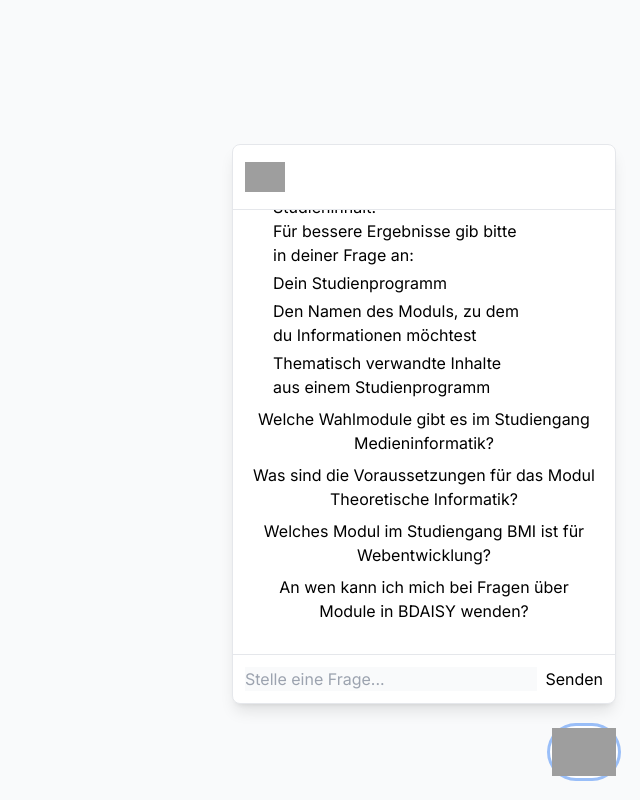
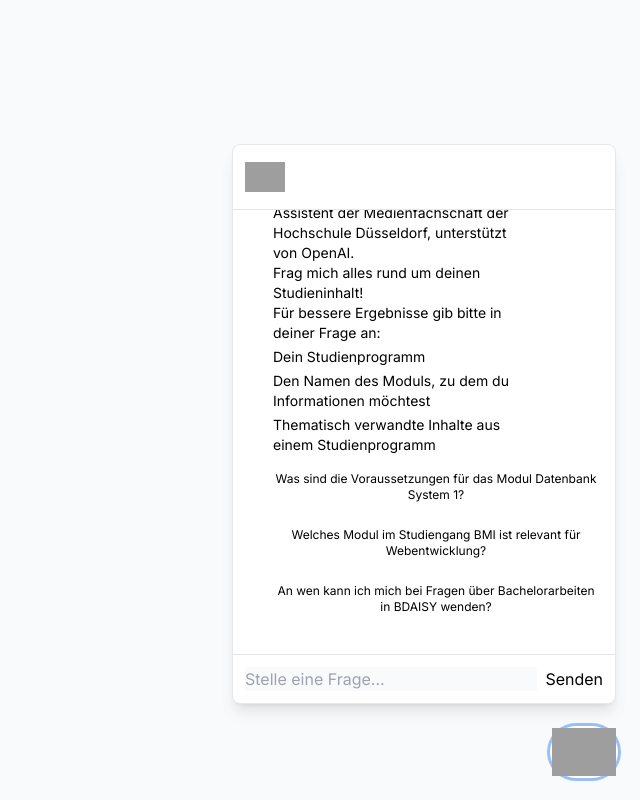
Before and after one commit to hihihien/rag-openai-pinecone, a Next.js app in the folder frontend/: page / in a window 1280 px wide. Both pictures are taken after a click on the element 1224 px from the left and 752 px from the top of the page. Shown: the whole page, without its empty margins (640-1280 px from the left). Built offline with nearby package versions, Linux system fonts and the light colour scheme; grey boxes are pictures that could not be loaded.

Commit message:
edit minor

```diff
--- a/frontend/app/globals.css
+++ b/frontend/app/globals.css
@@ -6,22 +6,12 @@
 /* If using Tailwind, ensure your build process includes these directives */
 
 :root {
-  --foreground-rgb: 0, 0, 0;
+  --foreground-rgb: 0, 0, 0; /* white */
 }
 
 @media (prefers-color-scheme: dark) {
   :root {
-    --foreground-rgb: 255, 255, 255;
-  }
-}
-
-body {
-  color: rgb(var(--foreground-rgb));
-}
-
-@layer utilities {
-  .text-balance {
-    text-align: justify;
+    --foreground-rgb: 255, 255, 255; /* black */
   }
 }
 
--- a/frontend/app/page.tsx
+++ b/frontend/app/page.tsx
@@ -62,10 +62,9 @@ export default function HomePage() {
 
   // Suggested quick questions
   const suggestions = [
-    'Welche Wahlmodule gibt es im Studiengang Medieninformatik?',
-    'Was sind die Voraussetzungen für das Modul Theoretische Informatik?',
-    'Welches Modul im Studiengang BMI ist für Webentwicklung?',
-    'An wen kann ich mich bei Fragen über Module in BDAISY wenden?',
+    'Was sind die Voraussetzungen für das Modul Datenbank System 1?',
+    'Welches Modul im Studiengang BMI ist relevant für Webentwicklung?',
+    'An wen kann ich mich bei Fragen über Bachelorarbeiten in BDAISY wenden?',
   ];
 
   return (
@@ -162,7 +161,7 @@ export default function HomePage() {
           </div>
 
           {/* Messages */}
-          <div className="flex-1 p-4 overflow-y-auto space-y-4">
+          <div className="flex-1 p-4 overflow-y-auto space-y-4 text-sm">
             {messages.map((m, i) => (
               <div key={i}>
                 <div
@@ -188,7 +187,7 @@ export default function HomePage() {
                     }`}
                   >
                     {m.role === 'assistant' ? (
-                      <ReactMarkdown remarkPlugins={[remarkGfm]}>{m.content}</ReactMarkdown>
+                      <ReactMarkdown>{m.content}</ReactMarkdown>
                     ) : (
                       m.content
                     )}
@@ -198,12 +197,12 @@ export default function HomePage() {
                 {/* Suggestions only after the greeting message */}
                 {i === 0 && m.role === 'assistant' && (
                   <div className="chat chat-end mt-2">
-                    <div className="flex flex-wrap gap-2">
+                    <div className="flex flex-wrap gap-2 max-w-full">
                       {suggestions.map((s, idx) => (
                         <button
                           key={idx}
                           onClick={() => askQuestion(s)}
-                          className="btn btn-sm btn-secondary"
+                          className="chat-bubble chat-bubble-secondary text-xs cursor-pointer hover:opacity-80 transition"
                           title="Beispielfrage auswählen"
                         >
                           {s}
--- a/frontend/tailwind.config.ts
+++ b/frontend/tailwind.config.ts
@@ -8,10 +8,6 @@ const config: Config = {
   ],
   theme: {
     extend: {},
-  },
-  plugins: [require("daisyui")],
-  daisyui: {
-    themes: ["cupcake", "light", "dark"],
-  },
+  }
 };
 export default config;
--- a/frontend/tsconfig.json
+++ b/frontend/tsconfig.json
@@ -26,7 +26,8 @@
         "./*"
       ]
     },
-    "target": "ES2017"
+    "target": "ES2017",
+    "forceConsistentCasingInFileNames": true
   },
   "include": [
     "next-env.d.ts",
```
Also changed, not shown: 1 other file (tests, documents, lock files or other folders).
